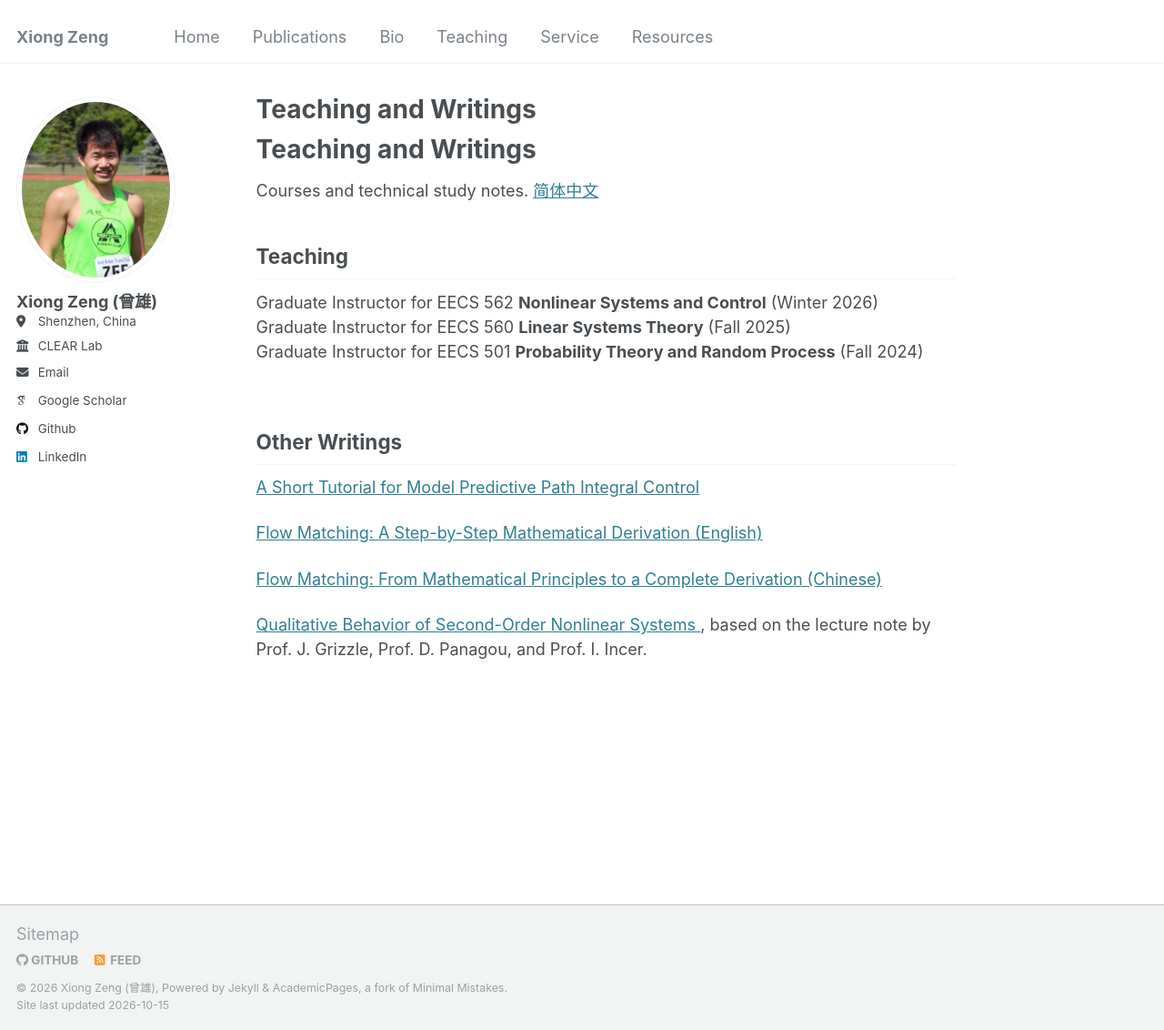
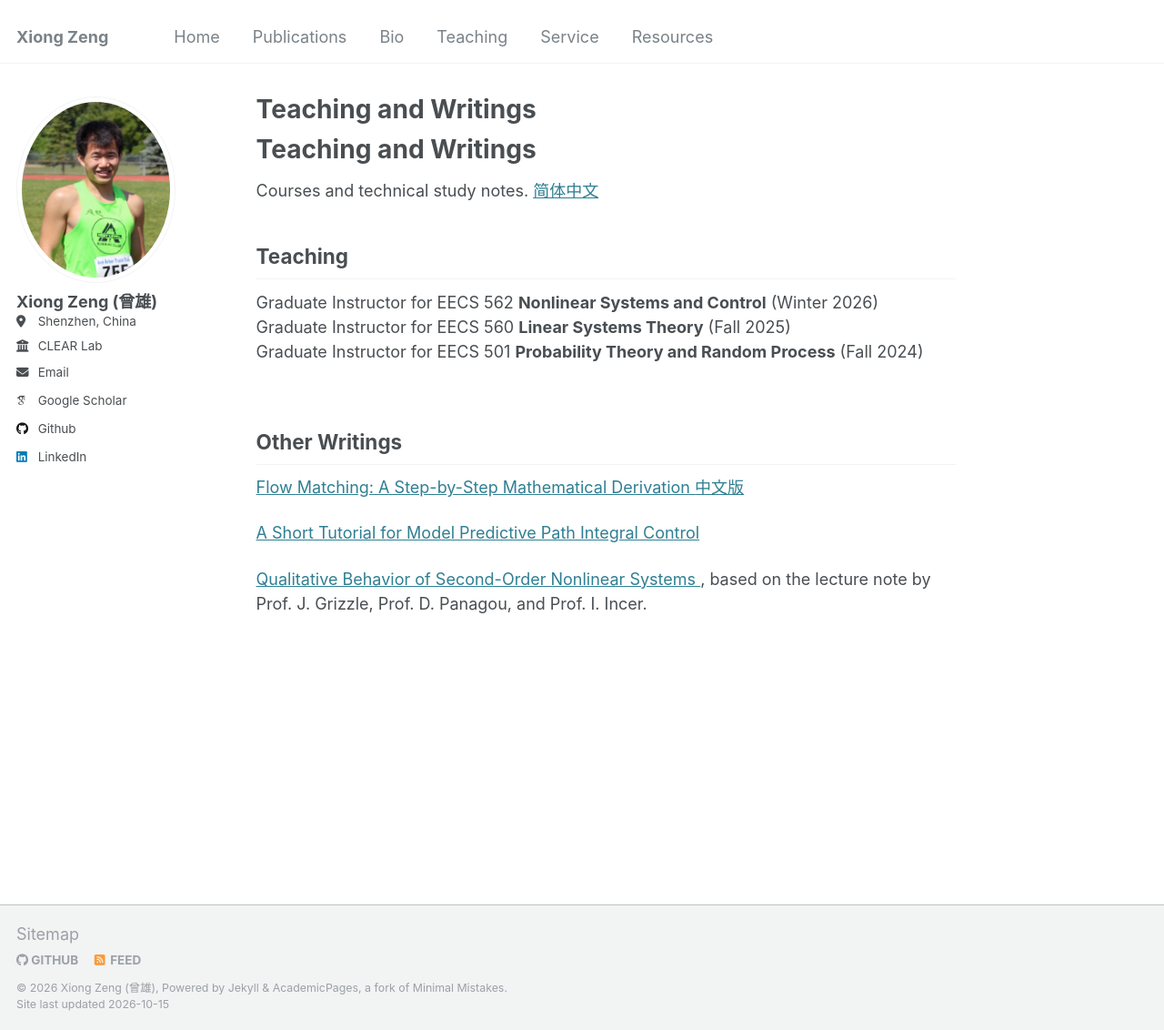
Before and after one commit to zengxiong111/zengxiong.github.io, a Jekyll site: the page built from _pages/teaching.md, in a window 1280 px wide and 1132 px high. Shown: the whole window at 91% size. Built offline with Jekyll 4.4.1, drawn with Linux system fonts in a browser that asks for light colours; some web fonts are replaced; our own code applies the rules of GitHub Pages for plain Markdown files.

Commit message:
Update teaching.md

```diff
--- a/_pages/teaching.md
+++ b/_pages/teaching.md
@@ -18,19 +18,21 @@ Graduate Instructor for EECS 501 **Probability Theory and Random Process** (Fall
 
 
 
+
+
+<a href="https://zengxiong111.github.io/zengxiong.github.io/files/Flow_Matching_Step_by_Step_Derivation_EN.pdf"
+   target="_blank">
+  Flow Matching: A Step-by-Step Mathematical Derivation
+</a> <a href="https://zengxiong111.github.io/zengxiong.github.io/files/Flow_Matching_详细推导_精简版.pdf"
+   target="_blank">
+  中文版
+</a>
+
+
+
 <a href="https://zengxiong111.github.io/zengxiong.github.io/files/A_Tutorial_for_MPPI-s.pdf"
    target="_blank">
   A Short Tutorial for Model Predictive Path Integral Control
-</a>
-
-<a href="https://zengxiong111.github.io/zengxiong.github.io/files/Flow_Matching_Step_by_Step_Derivation_EN.pdf"
-   target="_blank">
-  Flow Matching: A Step-by-Step Mathematical Derivation (English)
-</a>
-
-<a href="https://zengxiong111.github.io/zengxiong.github.io/files/Flow_Matching_详细推导_精简版.pdf"
-   target="_blank">
-  Flow Matching: From Mathematical Principles to a Complete Derivation (Chinese)
 </a>
 
 <a href="https://zengxiong111.github.io/zengxiong.github.io/files/chapter2-noted.pdf"
```
